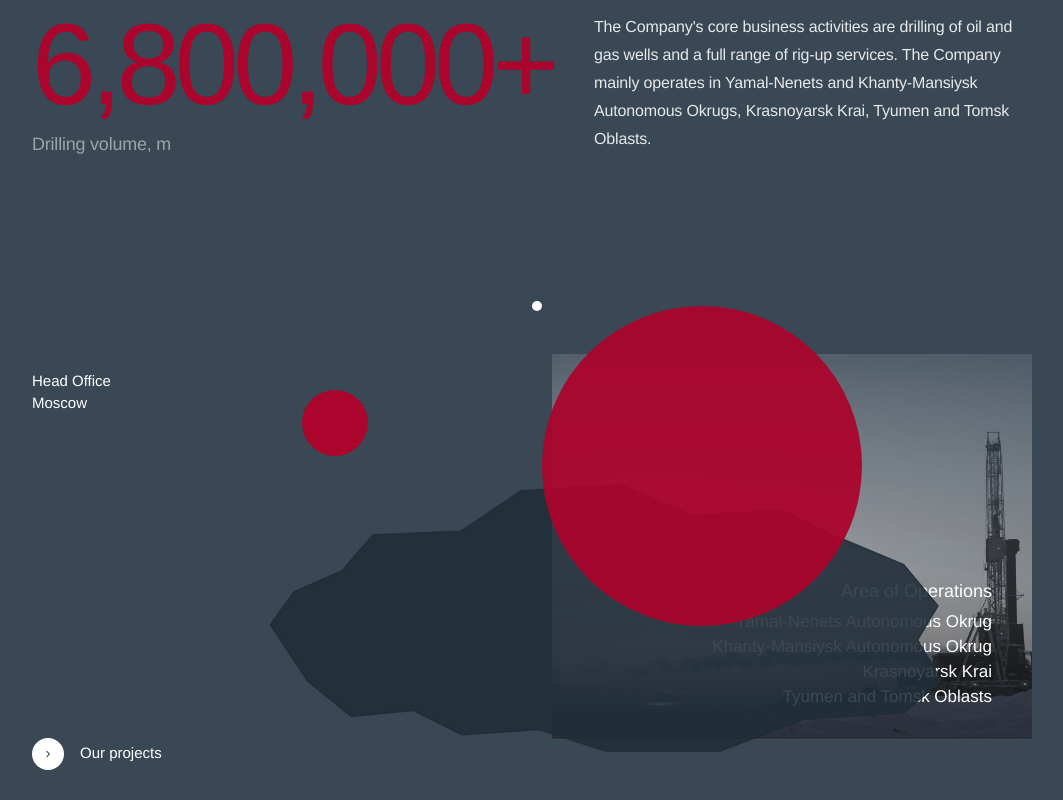
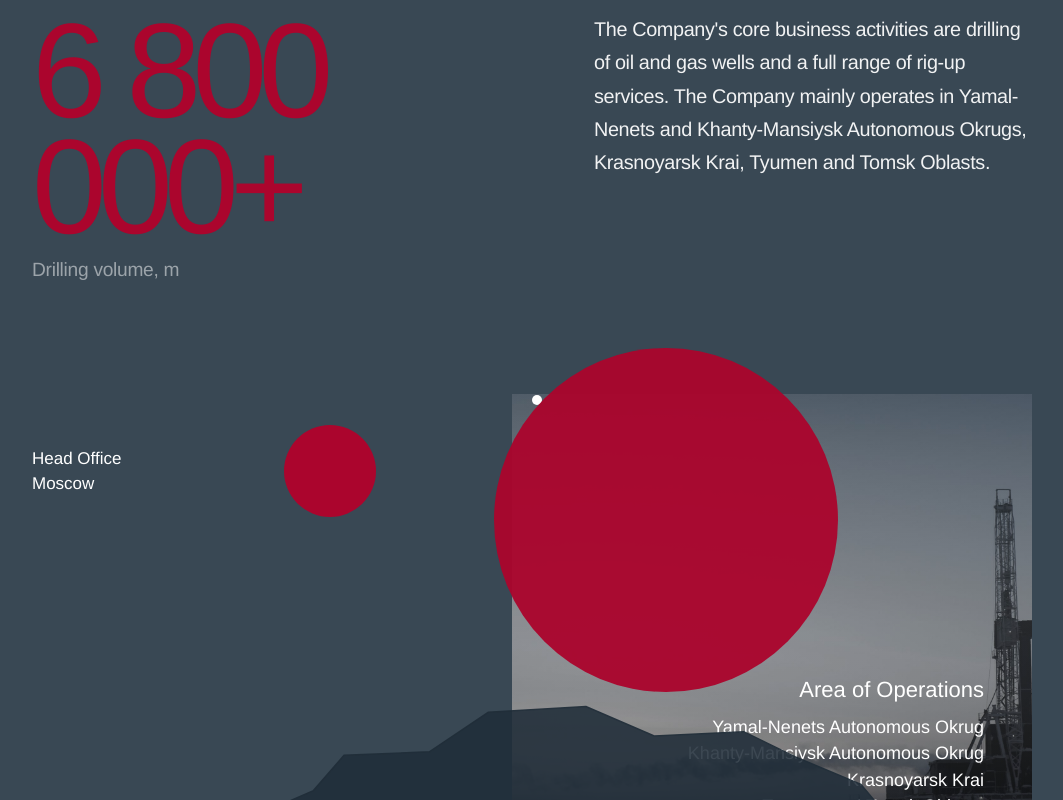
Before and after one commit to Quadri-Ian/Gazstart, a Next.js app: page /en/ in a window 1280 px wide. Shown: the part 1020-1820 px from the top of the page, without its empty margins (108-1171 px from the left). Built offline with nearby package versions, Linux system fonts and the light colour scheme.

Commit message:
fix: refine locations composition

```diff
--- a/src/app/globals.css
+++ b/src/app/globals.css
@@ -458,26 +458,26 @@ body {
 ───────────────────────────────────────────────── */
 .geography__count {
   display: block;
-  font-size: clamp(60px, 9vw, 160px);
-  font-weight: 400;
-  letter-spacing: -0.05em;
-  line-height: 0.9;
+  font-size: clamp(78px, 10.5vw, 196px);
+  font-weight: 300;
+  letter-spacing: -0.065em;
+  line-height: 0.86;
   color: var(--red);
 }
 .geography__count-title {
   display: block;
-  font-size: clamp(14px, 1.4vw, 18px);
+  font-size: clamp(16px, 1.5vw, 20px);
   font-weight: 400;
   color: rgba(255, 255, 255, 0.5);
-  margin-top: 14px;
-  line-height: 1.5;
-  letter-spacing: -0.01em;
+  margin-top: 12px;
+  line-height: 1.45;
+  letter-spacing: -0.015em;
 }
 .geography__description {
-  font-size: clamp(14px, 1.4vw, 16px);
-  line-height: 1.75;
-  color: rgba(255, 255, 255, 0.88);
-  letter-spacing: -0.01em;
+  font-size: clamp(17px, 1.55vw, 22px);
+  line-height: 1.68;
+  color: rgba(255, 255, 255, 0.93);
+  letter-spacing: -0.018em;
 }
 
 /* ─────────────────────────────────────────────────
--- a/src/components/home/LocationsSection.tsx
+++ b/src/components/home/LocationsSection.tsx
@@ -7,6 +7,8 @@ import { useLocale, useTranslations } from "next-intl";
 
 import introBackground from "@/assets/intro-background-xxxl-min.jpg";
 import ScrollReveal from "@/components/ui/ScrollReveal";
+
+const formatMetric = (value: number) => value.toLocaleString("en-US").replace(/,/g, " ");
 
 export default function LocationsSection() {
   const t = useTranslations("home");
@@ -64,7 +66,7 @@ export default function LocationsSection() {
           <div ref={metricRef}>
             <ScrollReveal>
               <div>
-                <span className="geography__count">{count.toLocaleString("en-US")}+</span>
+                <span className="geography__count">{formatMetric(count)}+</span>
                 <span className="geography__count-title">{t("locationsMetricLabel")}</span>
               </div>
             </ScrollReveal>
@@ -75,19 +77,19 @@ export default function LocationsSection() {
           </ScrollReveal>
         </div>
 
-        <ScrollReveal className="relative min-h-[560px] pt-6 md:min-h-[660px]">
-          <div className="absolute right-0 top-[154px] h-[300px] w-[48%] overflow-hidden bg-white/10 md:top-[132px] md:h-[386px]">
+        <ScrollReveal className="relative min-h-[560px] pt-2 md:min-h-[700px] lg:min-h-[760px]">
+          <div className="absolute right-0 top-[108px] h-[318px] w-[50%] overflow-hidden bg-white/10 md:top-[72px] md:h-[410px] md:w-[52%] lg:top-[46px] lg:h-[472px]">
             <Image
               src={introBackground}
               alt={t("locationsProjectTitle")}
               fill
-              className="object-cover"
+              className="object-cover object-[56%_42%]"
               sizes="(min-width: 1024px) 42vw, 100vw"
             />
-            <div className="absolute inset-0 bg-[linear-gradient(180deg,rgba(57,72,84,0.08)_0%,rgba(57,72,84,0.16)_100%)]" />
-            <div className="absolute bottom-8 right-6 max-w-[290px] text-right text-white md:right-10">
-              <p className="text-[18px] leading-tight">{t("locationsAreaTitle")}</p>
-              <div className="mt-2 space-y-1 text-[17px] leading-[1.25] text-white/64">
+            <div className="absolute inset-0 bg-[linear-gradient(180deg,rgba(23,31,40,0.08)_0%,rgba(23,31,40,0.22)_100%)]" />
+            <div className="absolute bottom-10 right-6 max-w-[320px] text-right text-white md:right-10 lg:bottom-12 lg:right-12">
+              <p className="text-[18px] leading-tight md:text-[22px]">{t("locationsAreaTitle")}</p>
+              <div className="mt-3 space-y-1 text-[15px] leading-[1.25] text-white/64 md:text-[18px]">
                 {t("locationsAreaList").split("|").map((item) => (
                   <p key={item}>{item}</p>
                 ))}
@@ -95,25 +97,25 @@ export default function LocationsSection() {
             </div>
           </div>
 
-          <div className="absolute left-0 right-[14%] top-[168px] h-px bg-white/14" />
-          <div className="absolute left-[27%] top-[168px] z-20 h-[64px] w-[64px] rounded-full bg-primary-600 md:h-[66px] md:w-[66px]" />
-          <div className="absolute left-[50.5%] right-[0%] top-[84px] z-20 h-px bg-white/14" />
-          <div className="absolute left-[50.5%] top-[84px] z-20 h-[10px] w-[10px] -translate-x-1/2 -translate-y-1/2 rounded-full bg-white" />
+          <div className="absolute left-0 right-[10%] top-[144px] h-px bg-white/16 md:top-[126px] lg:top-[118px]" />
+          <div className="absolute left-[22%] top-[111px] z-20 h-[66px] w-[66px] rounded-full bg-primary-600 md:left-[24%] md:top-[92px] md:h-[82px] md:w-[82px] lg:left-[25.2%] lg:top-[77px] lg:h-[92px] lg:w-[92px]" />
+          <div className="absolute left-[48%] right-0 top-[78px] z-20 h-px bg-white/16 md:left-[49.5%] md:top-[60px] lg:left-[50.5%] lg:top-[52px]" />
+          <div className="absolute left-[48%] top-[78px] z-20 h-[10px] w-[10px] -translate-x-1/2 -translate-y-1/2 rounded-full bg-white md:left-[49.5%] md:top-[60px] lg:left-[50.5%] lg:top-[52px]" />
 
-          <svg viewBox="0 0 980 440" fill="none" xmlns="http://www.w3.org/2000/svg" className="absolute bottom-[92px] left-[18%] z-10 h-[330px] w-[78%] opacity-95 md:bottom-[96px] md:h-[390px]" aria-hidden="true">
+          <svg viewBox="0 0 980 440" fill="none" xmlns="http://www.w3.org/2000/svg" className="absolute bottom-[84px] left-[11%] z-10 h-[336px] w-[82%] opacity-95 md:bottom-[78px] md:left-[13%] md:h-[410px] md:w-[79%] lg:bottom-[72px] lg:left-[15.5%] lg:h-[452px] lg:w-[76%]" aria-hidden="true">
             <path d="M73.5 262.5L103 221L163 195L202.5 149.5L312.5 145L388.5 94L514.5 86.5L602.5 124.5L718 119L784.5 151.5L869 187L912 238.5L886.5 281.5L916 332L870 373L744 381L638.5 421L494 421L410.5 394L314 400.5L252.5 370L175 377.5L120 333L73.5 262.5Z" fill="rgba(32,45,57,0.92)" stroke="rgba(32,45,57,0.98)" strokeWidth="2" />
           </svg>
 
-          <div className="absolute left-[51%] top-[84px] z-20 h-[160px] w-[160px] rounded-full bg-primary-600/95 md:h-[320px] md:w-[320px]" />
+          <div className="absolute left-[43.5%] top-[36px] z-20 h-[174px] w-[174px] rounded-full bg-primary-600/95 md:left-[45.5%] md:top-[8px] md:h-[318px] md:w-[318px] lg:left-[46.2%] lg:top-0 lg:h-[344px] lg:w-[344px]" />
 
-          <div className="absolute left-0 top-[150px] z-20 max-w-[180px] text-white">
-            <p className="text-[15px] font-medium leading-tight">{t("locationsHeadOfficeLabel")}</p>
-            <p className="mt-1 text-[15px] leading-tight text-white/52">{t("locationsHeadOfficeCity")}</p>
+          <div className="absolute left-0 top-[126px] z-20 max-w-[210px] text-white md:top-[108px] lg:top-[100px]">
+            <p className="text-[15px] font-medium leading-tight md:text-[17px]">{t("locationsHeadOfficeLabel")}</p>
+            <p className="mt-1 text-[15px] leading-tight text-white/52 md:text-[17px]">{t("locationsHeadOfficeCity")}</p>
           </div>
 
           <Link
             href={localePath("/services/drilling")}
-            className="absolute bottom-[112px] left-0 z-20 inline-flex items-center gap-4 text-[15px] text-white transition-opacity duration-300 hover:opacity-80"
+            className="absolute bottom-[120px] left-0 z-20 inline-flex items-center gap-4 text-[15px] text-white transition-opacity duration-300 hover:opacity-80 md:bottom-[104px] md:text-[16px] lg:bottom-[110px]"
           >
             <span className="flex h-8 w-8 items-center justify-center rounded-full bg-white text-dark-900">›</span>
             <span>{t("locationsProjectsCta")}</span>
```
